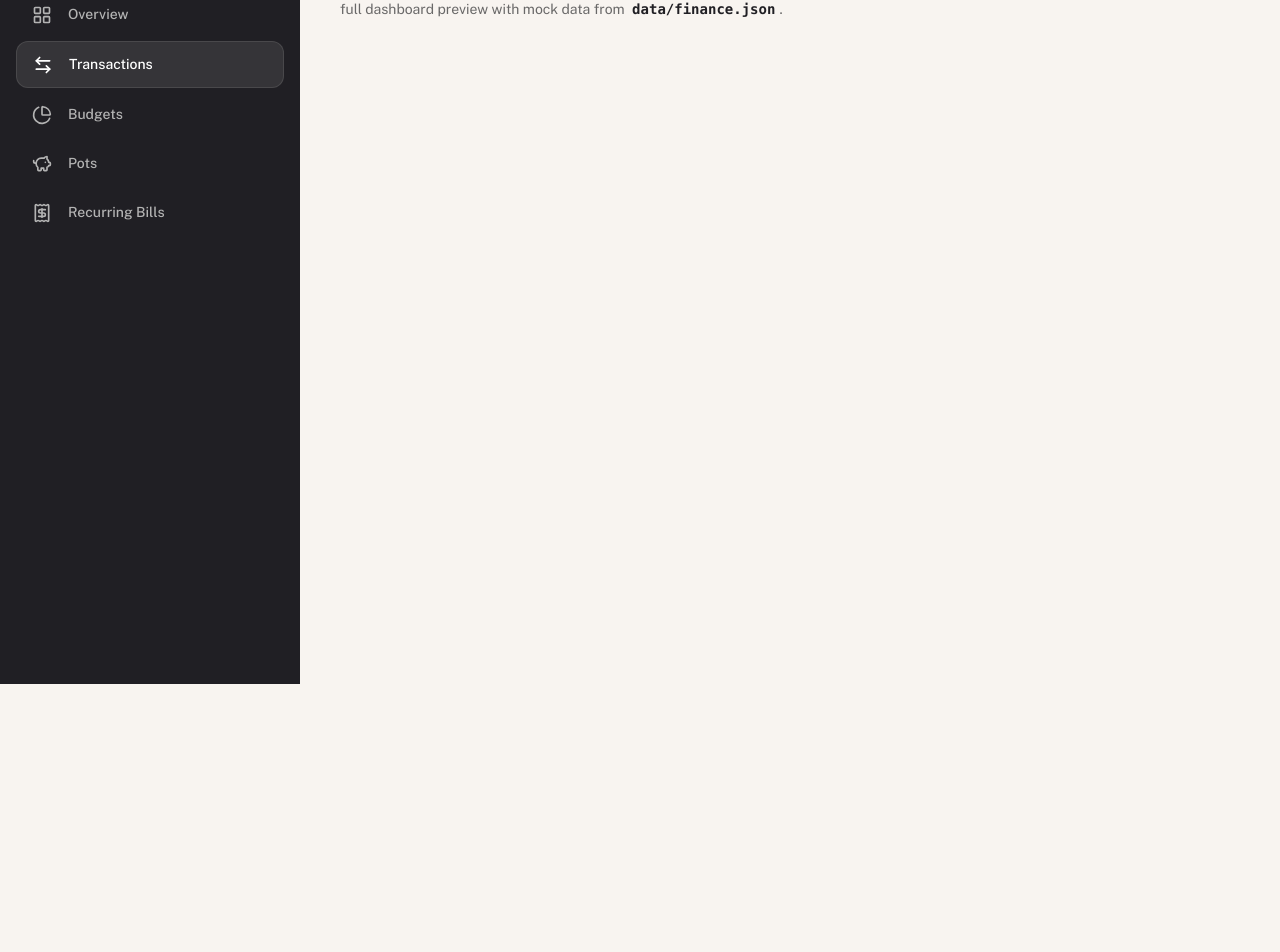
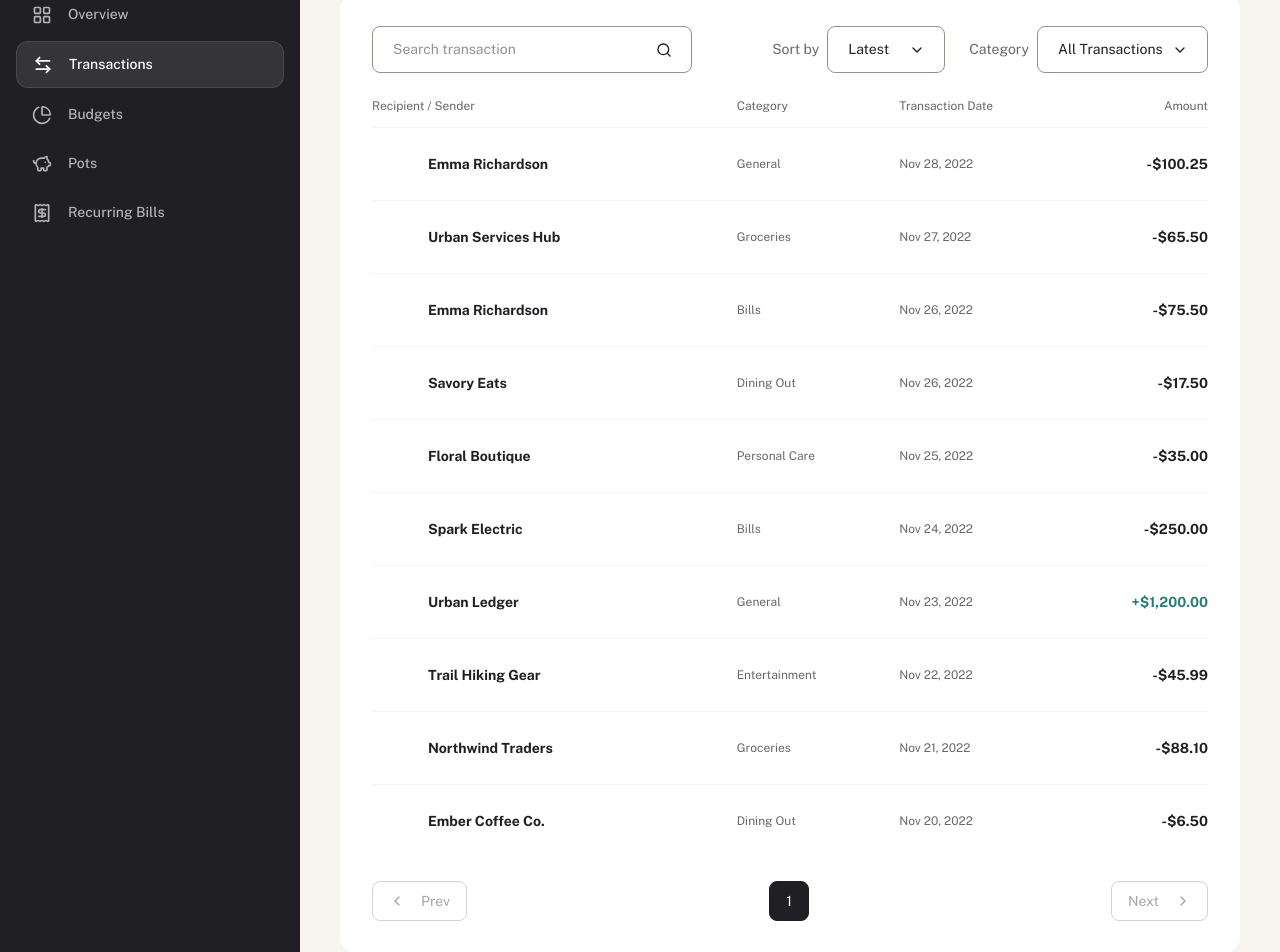
Before and after one commit to christianhubbard/finance-dashboard, a Next.js app: page /transactions in a window 1280 px wide. Shown: the part 116-1068 px from the top of the page. Before the commit the page ends 800 px from the top, so only its background shows below. Built offline with nearby package versions, Linux system fonts and the light colour scheme.

Commit message:
Build Transactions page with search, filters, sort, and pagination (FIN-1)
Co-authored-by: Christian Hubbard <christianhubbard@users.noreply.github.com>

```diff
--- a/app/transactions/page.tsx
+++ b/app/transactions/page.tsx
@@ -1,5 +1,22 @@
-import { PlaceholderPage } from "@/components/shell/PlaceholderPage";
+import type { Metadata } from "next";
+import { TransactionsView } from "@/components/transactions/TransactionsView";
+import { getFinanceData } from "@/lib/data";
+
+export const metadata: Metadata = {
+  title: "finance — Transactions",
+};
 
 export default function TransactionsPage() {
-  return <PlaceholderPage title="Transactions" />;
+  const { transactions } = getFinanceData();
+
+  return (
+    <main className="min-h-0 flex-1 px-10 pb-16 pt-10">
+      <h1 className="text-preset-1 font-bold tracking-tight text-grey-900">
+        Transactions
+      </h1>
+      <div className="mt-8">
+        <TransactionsView transactions={transactions} />
+      </div>
+    </main>
+  );
 }
--- /dev/null
+++ b/components/transactions/TransactionsView.tsx
@@ -0,0 +1,227 @@
+"use client";
+
+import { useMemo, useState } from "react";
+import { ChevronDown, ChevronLeft, ChevronRight, Search } from "lucide-react";
+import { TransactionAvatar } from "@/components/transactions/TransactionAvatar";
+import { formatCurrency, formatDisplayDate } from "@/lib/format";
+import {
+  ALL_CATEGORIES,
+  SORT_OPTIONS,
+  TRANSACTION_CATEGORIES,
+  queryTransactions,
+  type SortOption,
+} from "@/lib/transactions";
+import type { Transaction } from "@/lib/types";
+
+const focusRing =
+  "focus-visible:outline-2 focus-visible:outline-offset-2 focus-visible:outline-grey-900";
+
+const fieldClass = `rounded-lg border border-beige-500 bg-white text-preset-4 text-grey-900 transition-colors hover:border-grey-500 ${focusRing}`;
+
+const pageButtonClass = `flex h-10 min-w-10 items-center justify-center rounded-lg border text-preset-4 transition-colors ${focusRing}`;
+
+const stepButtonClass = `${pageButtonClass} gap-4 border-beige-500 px-4 text-grey-900 hover:bg-beige-500 hover:text-white disabled:cursor-not-allowed disabled:opacity-40 disabled:hover:bg-transparent disabled:hover:text-grey-900`;
+
+const rowGrid =
+  "lg:grid lg:grid-cols-[2.5rem_minmax(0,2fr)_minmax(0,1fr)_minmax(0,1fr)_minmax(0,1fr)] lg:gap-x-4";
+
+type SelectFieldProps = {
+  id: string;
+  label: string;
+  value: string;
+  options: readonly string[];
+  onChange: (value: string) => void;
+};
+
+function SelectField({ id, label, value, options, onChange }: SelectFieldProps) {
+  return (
+    <div className="flex items-center gap-2">
+      <label htmlFor={id} className="shrink-0 text-preset-4 text-grey-500">
+        {label}
+      </label>
+      <div className="relative">
+        <select
+          id={id}
+          value={value}
+          onChange={(e) => onChange(e.target.value)}
+          className={`${fieldClass} cursor-pointer appearance-none py-3 pl-5 pr-11`}
+        >
+          {options.map((option) => (
+            <option key={option} value={option}>
+              {option}
+            </option>
+          ))}
+        </select>
+        <ChevronDown
+          className="pointer-events-none absolute right-5 top-1/2 size-4 -translate-y-1/2 text-grey-900"
+          strokeWidth={2}
+          aria-hidden
+        />
+      </div>
+    </div>
+  );
+}
+
+type TransactionsViewProps = {
+  transactions: Transaction[];
+};
+
+export function TransactionsView({ transactions }: TransactionsViewProps) {
+  const [search, setSearch] = useState("");
+  const [category, setCategory] = useState(ALL_CATEGORIES);
+  const [sort, setSort] = useState<SortOption>("Latest");
+  const [page, setPage] = useState(1);
+
+  const result = useMemo(
+    () => queryTransactions(transactions, { search, category, sort, page }),
+    [transactions, search, category, sort, page],
+  );
+  const pages = Array.from({ length: result.pageCount }, (_, i) => i + 1);
+
+  return (
+    <section className="rounded-2xl bg-white px-5 py-6 md:p-8">
+      <div className="flex flex-wrap items-center justify-between gap-x-6 gap-y-4">
+        <div className="relative min-w-0 max-w-80 flex-1 basis-60">
+          <label htmlFor="transactions-search" className="sr-only">
+            Search transaction
+          </label>
+          <input
+            id="transactions-search"
+            type="search"
+            placeholder="Search transaction"
+            value={search}
+            onChange={(e) => {
+              setSearch(e.target.value);
+              setPage(1);
+            }}
+            className={`${fieldClass} w-full py-3 pl-5 pr-12 placeholder:text-beige-500 [&::-webkit-search-cancel-button]:appearance-none`}
+          />
+          <Search
+            className="pointer-events-none absolute right-5 top-1/2 size-4 -translate-y-1/2 text-grey-900"
+            strokeWidth={2}
+            aria-hidden
+          />
+        </div>
+        <div className="flex flex-wrap items-center gap-x-6 gap-y-4">
+          <SelectField
+            id="transactions-sort"
+            label="Sort by"
+            value={sort}
+            options={SORT_OPTIONS}
+            onChange={(value) => {
+              setSort(value as SortOption);
+              setPage(1);
+            }}
+          />
+          <SelectField
+            id="transactions-category"
+            label="Category"
+            value={category}
+            options={TRANSACTION_CATEGORIES}
+            onChange={(value) => {
+              setCategory(value);
+              setPage(1);
+            }}
+          />
+        </div>
+      </div>
+
+      {result.items.length === 0 ? (
+        <p role="status" className="mt-6 py-10 text-center text-preset-4 text-grey-500">
+          No transactions match your search.
+        </p>
+      ) : (
+        <>
+          <div
+            className={`mt-6 hidden border-b border-beige-100 pb-3 text-preset-5 text-grey-500 ${rowGrid}`}
+          >
+            <span className="col-span-2">Recipient / Sender</span>
+            <span>Category</span>
+            <span>Transaction Date</span>
+            <span className="text-right">Amount</span>
+          </div>
+          <ul className="mt-2 flex flex-col lg:mt-0" aria-label="Transactions">
+            {result.items.map((tx, i) => {
+              const isPositive = tx.amount >= 0;
+              return (
+                <li
+                  key={`${tx.name}-${tx.date}-${i}`}
+                  className={`flex items-center gap-4 border-b border-beige-100 py-4 last:border-b-0 ${rowGrid}`}
+                >
+                  <TransactionAvatar tx={tx} />
+                  {/* lg:contents lifts name, category, and date into the row grid as columns. */}
+                  <div className="min-w-0 flex-1 lg:contents">
+                    <p className="truncate text-preset-4-bold text-grey-900">
+                      {tx.name}
+                    </p>
+                    <p className="mt-1 flex flex-wrap items-center gap-x-2 text-preset-5 text-grey-500 lg:contents">
+                      <span className="lg:truncate">{tx.category}</span>
+                      <span aria-hidden className="lg:hidden">
+                        •
+                      </span>
+                      <span>{formatDisplayDate(tx.date)}</span>
+                    </p>
+                  </div>
+                  <p
+                    className={`shrink-0 text-right text-preset-4-bold ${
+                      isPositive ? "text-secondary-green" : "text-grey-900"
+                    }`}
+                  >
+                    {isPositive ? "+" : ""}
+                    {formatCurrency(tx.amount)}
+                  </p>
+                </li>
+              );
+            })}
+          </ul>
+
+          <nav
+            aria-label="Pagination"
+            className="mt-6 flex items-center justify-between gap-4"
+          >
+            <button
+              type="button"
+              onClick={() => setPage(result.page - 1)}
+              disabled={result.page === 1}
+              className={stepButtonClass}
+            >
+              <ChevronLeft className="size-4" strokeWidth={2} aria-hidden />
+              Prev
+            </button>
+            <ol className="flex flex-wrap items-center justify-center gap-2">
+              {pages.map((n) => {
+                const isCurrent = n === result.page;
+                return (
+                  <li key={n}>
+                    <button
+                      type="button"
+                      onClick={() => setPage(n)}
+                      aria-label={`Page ${n}`}
+                      aria-current={isCurrent ? "page" : undefined}
+                      className={`${pageButtonClass} ${
+                        isCurrent
+                          ? "border-grey-900 bg-grey-900 text-white"
+                          : "border-beige-500 text-grey-900 hover:bg-beige-500 hover:text-white"
+                      }`}
+                    >
+                      {n}
+                    </button>
+                  </li>
+                );
+              })}
+            </ol>
+            <button
+              type="button"
+              onClick={() => setPage(result.page + 1)}
+              disabled={result.page === result.pageCount}
+              className={stepButtonClass}
+            >
+              Next
+              <ChevronRight className="size-4" strokeWidth={2} aria-hidden />
+            </button>
+          </nav>
+        </>
+      )}
+    </section>
+  );
+}
```
Also changed, not shown: 1 other file (tests, documents, lock files or other folders).
